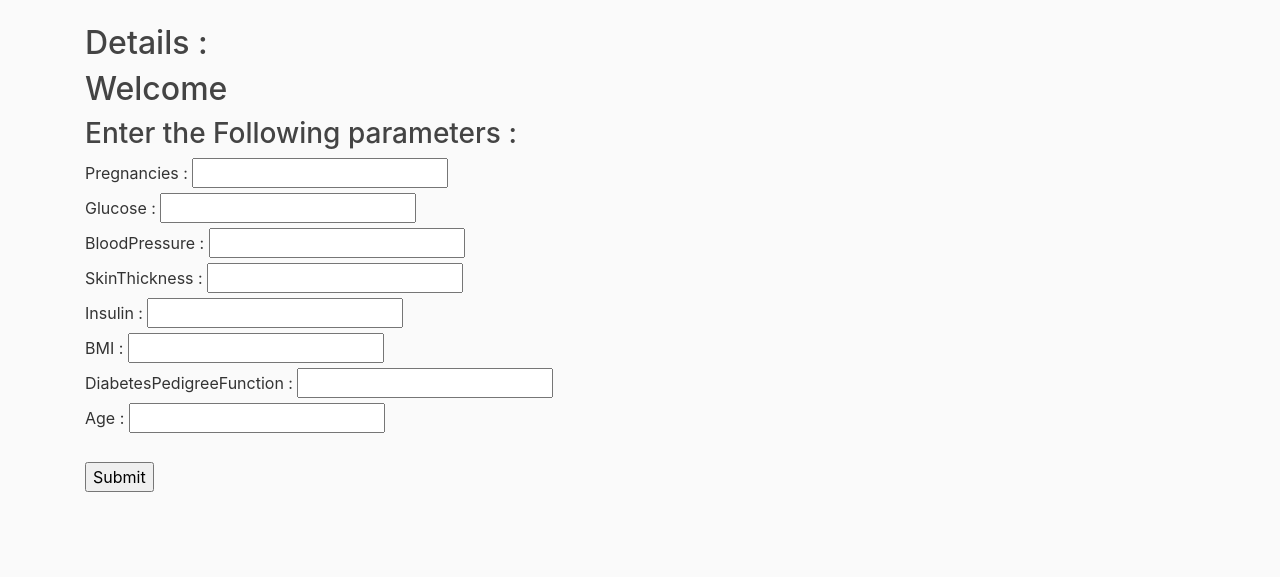
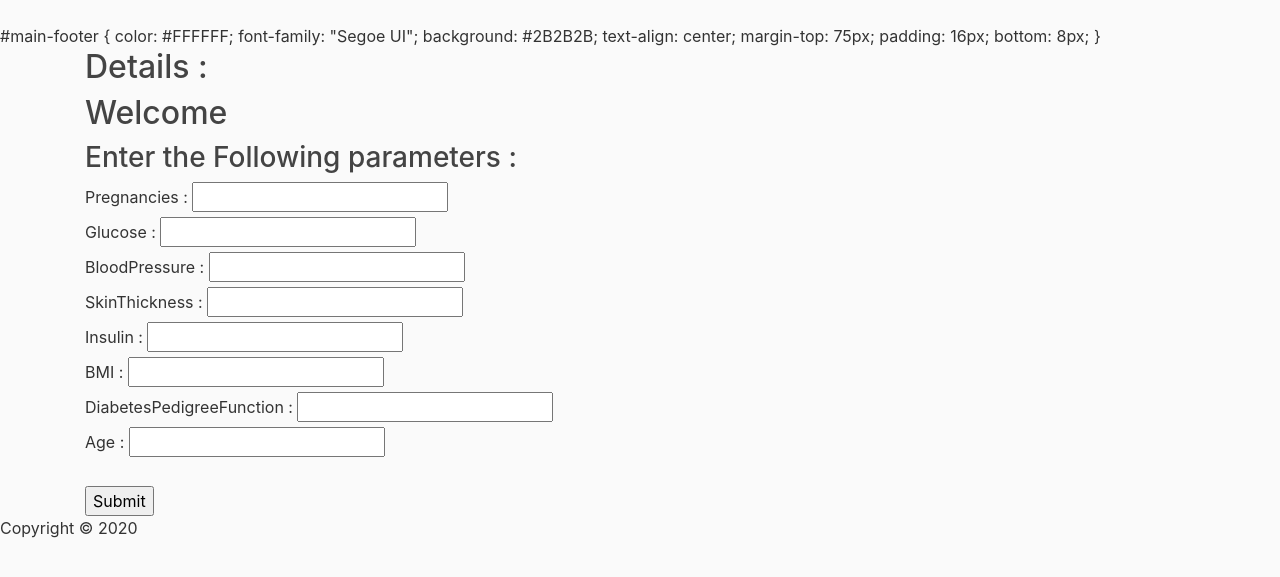
Before and after one commit to shobhitsrivastava-ds/ML-MT-WebApp, a Flask app: template template/Alzh.html in a window 1280 px wide. Shown: the part 56-633 px from the top of the page. Run offline with Flask 2, Linux system fonts and the light colour scheme; the template is opened without the code that fills it, so the values that code supplies are empty; parts of the project's set-up code (start-up, migrations or seed data) failed here and were passed over; some libraries are stand-ins or nearby versions.

Commit message:
Update Alzh.html

```diff
--- a/template/Alzh.html
+++ b/template/Alzh.html
@@ -11,6 +11,16 @@
 	<title>Diabetes_pred</title>
 
 </head>
+	#main-footer
+    {
+      color: #FFFFFF;
+      font-family: "Segoe UI";
+      background: #2B2B2B;
+      text-align: center;
+      margin-top: 75px;
+      padding: 16px;
+      bottom: 8px;
+    }
 <body>
     <header class="site-header">
   <nav class="navbar navbar-expand-md navbar-dark bg-steel fixed-top">
@@ -85,6 +95,8 @@
     <script src="https://code.jquery.com/jquery-3.2.1.slim.min.js" integrity="sha384-KJ3o2DKtIkvYIK3UENzmM7KCkRr/rE9/Qpg6aAZGJwFDMVNA/GpGFF93hXpG5KkN" crossorigin="anonymous"></script>
     <script src="https://cdnjs.cloudflare.com/ajax/libs/popper.js/1.12.9/umd/popper.min.js" integrity="sha384-ApNbgh9B+Y1QKtv3Rn7W3mgPxhU9K/ScQsAP7hUibX39j7fakFPskvXusvfa0b4Q" crossorigin="anonymous"></script>
     <script src="https://maxcdn.bootstrapcdn.com/bootstrap/4.0.0/js/bootstrap.min.js" integrity="sha384-JZR6Spejh4U02d8jOt6vLEHfe/JQGiRRSQQxSfFWpi1MquVdAyjUar5+76PVCmYl" crossorigin="anonymous"></script>
-
+	<footer id="main-footer">
+      Copyright &copy; 2020
+    </footer>
 </body>
 </html>
```
